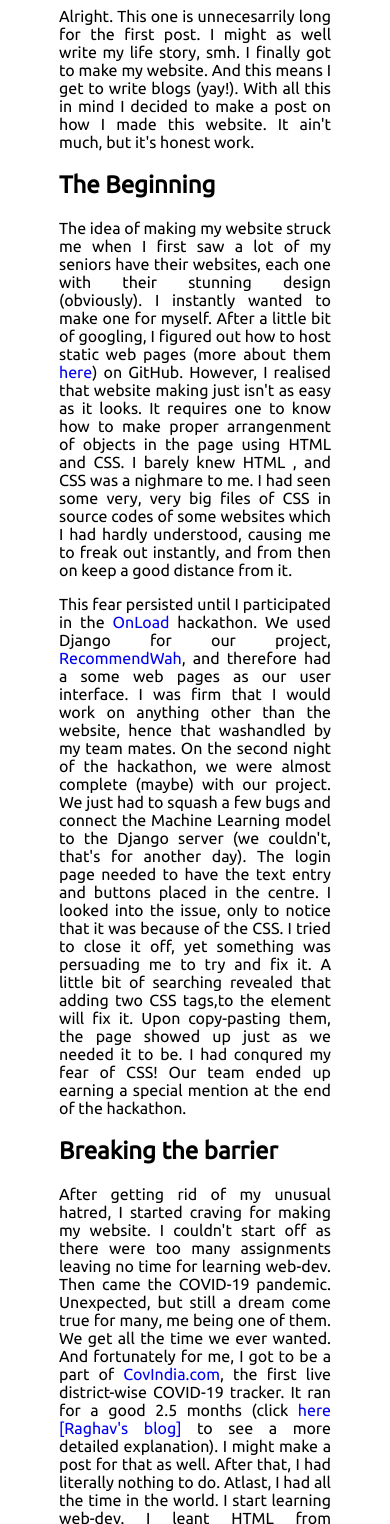
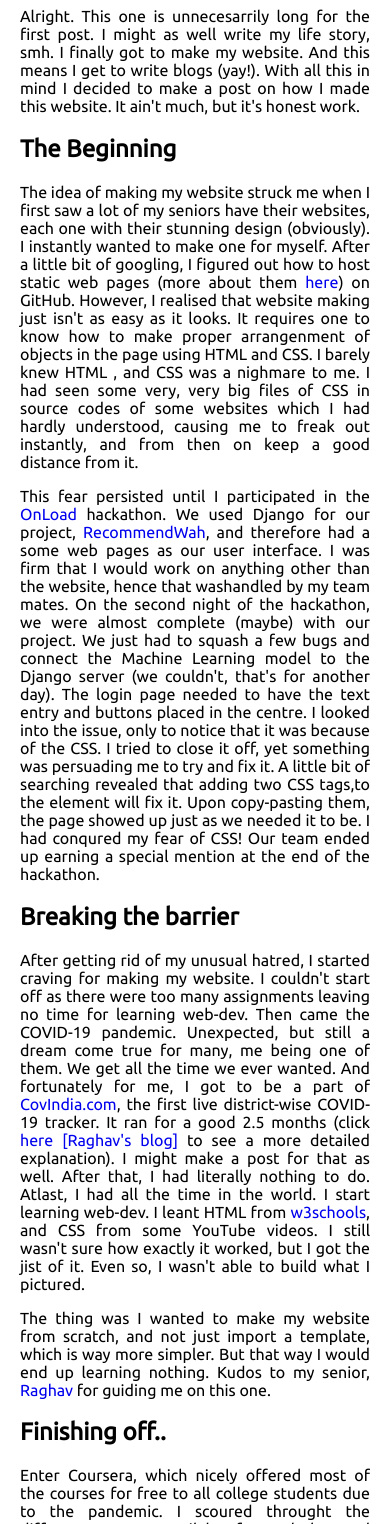
Before and after one commit to AnantaSrikar/moiWebpage, a plain HTML site: page blogs/how_I_made_this_website.html in a window 390 px wide. Shown: the part 174-1698 px from the top of the page. Drawn offline with Linux system fonts and the light colour scheme; files that its build step writes are made by us from their sources.

Commit message:
Made page mobile friendly

```diff
--- a/blogs/how_I_made_this_website.html
+++ b/blogs/how_I_made_this_website.html
@@ -35,7 +35,7 @@
 
 		</nav>
 
-		<div class="content">
+		<div class="blog">
 			<h1>How I made this website</h1>
 			<p>
 				Alright. This one is unnecesarrily long for the first post. I might as well write my life story, smh.
--- a/css/styles.css
+++ b/css/styles.css
@@ -74,6 +74,42 @@ body {
 	border-radius: 10px;
 }
 
+.content {
+	margin-left: 10%;
+	margin-right: 10%;
+	text-align: justify;
+}
+
+.content a{
+	text-decoration: none;
+}
+
+.content a:hover {
+	text-decoration: underline;
+}
+
+.content hr {
+	border: 2px solid;
+}
+
+.blog {
+	padding: 20px;
+	margin-left: 10%;
+	margin-right: 10%;
+}
+
+.blog p {
+	text-align: justify;
+}
+
+.blog a{
+	text-decoration: none;
+}
+
+.blog a:hover {
+	text-decoration: underline;
+}
+
 .container {
 	padding: 10px;
 	margin-top: 10px;
@@ -84,24 +120,6 @@ body {
 	/* text-align: center; */
 	align-items: center;
 	/* background-color: red; */
-}
-
-.content {
-	padding: 20px;
-	margin-left: 10%;
-	margin-right: 10%;
-}
-
-.content p {
-	text-align: justify;
-}
-
-.content a{
-	text-decoration: none;
-}
-
-.content a:hover {
-	text-decoration: underline;
 }
 
 .container img {
@@ -240,3 +258,11 @@ footer p {
 	}
 
 }
+
+/* For blogs */
+@media (max-width: 1000px) {
+	.blog {
+		margin-right: auto;
+		margin-left: auto;
+	}
+}
```
Also changed, not shown: pages/blog.html (+1 -0 lines).
